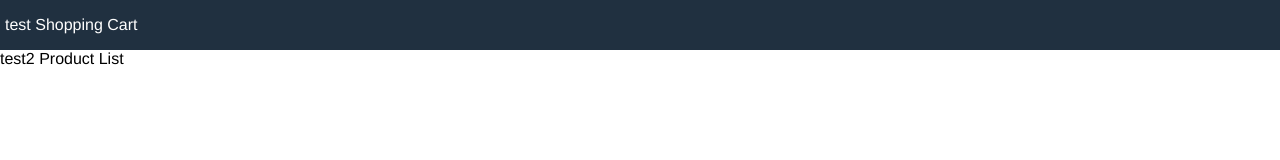
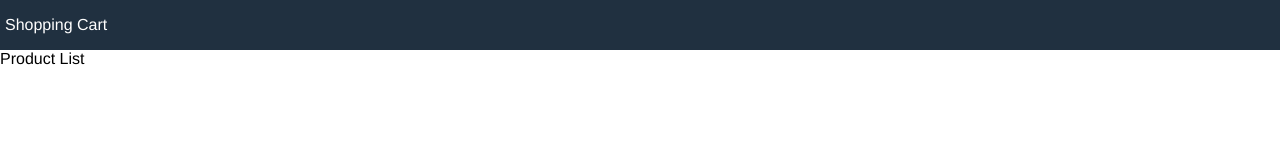
Before and after one commit to jyothi-a/ecom-cart, a React (Create React App) app: page / in a window 1280 px wide. Shown: the top 160 px of the page. Built offline with nearby package versions, Linux system fonts and the light colour scheme.

Commit message:
changes-to-test

```diff
--- a/src/App.js
+++ b/src/App.js
@@ -4,9 +4,9 @@ function App() {
   return (
     <div className="grid-container">
       <header>
-        <a href="/">test Shopping Cart</a>
+        <a href="/">Shopping Cart</a>
       </header>
-      <main>test2 Product List</main>
+      <main>Product List</main>
       <footer>All right is reserved.</footer>
     </div>
   );
```
Also changed, not shown: 1 other file (tests, documents, lock files or other folders).
